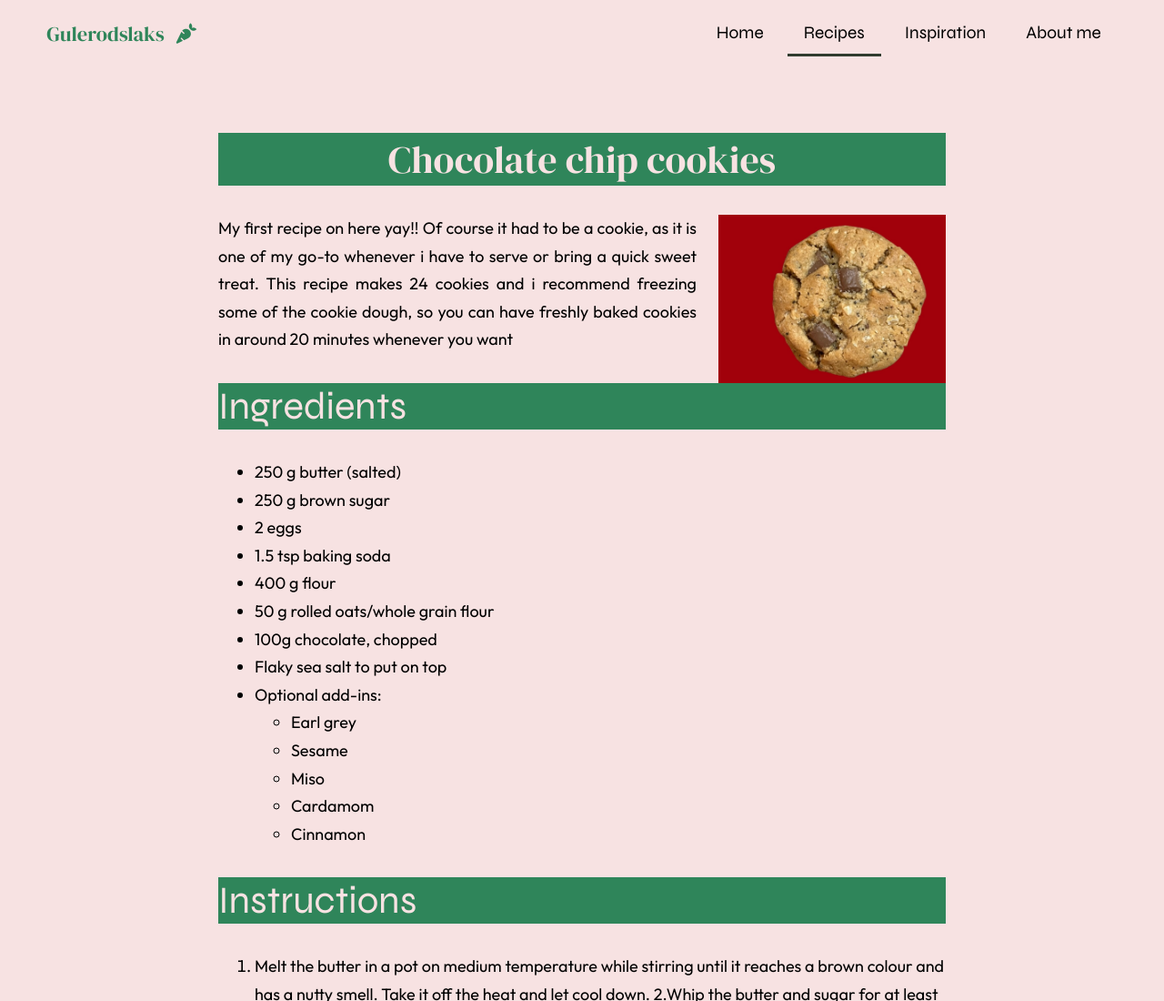
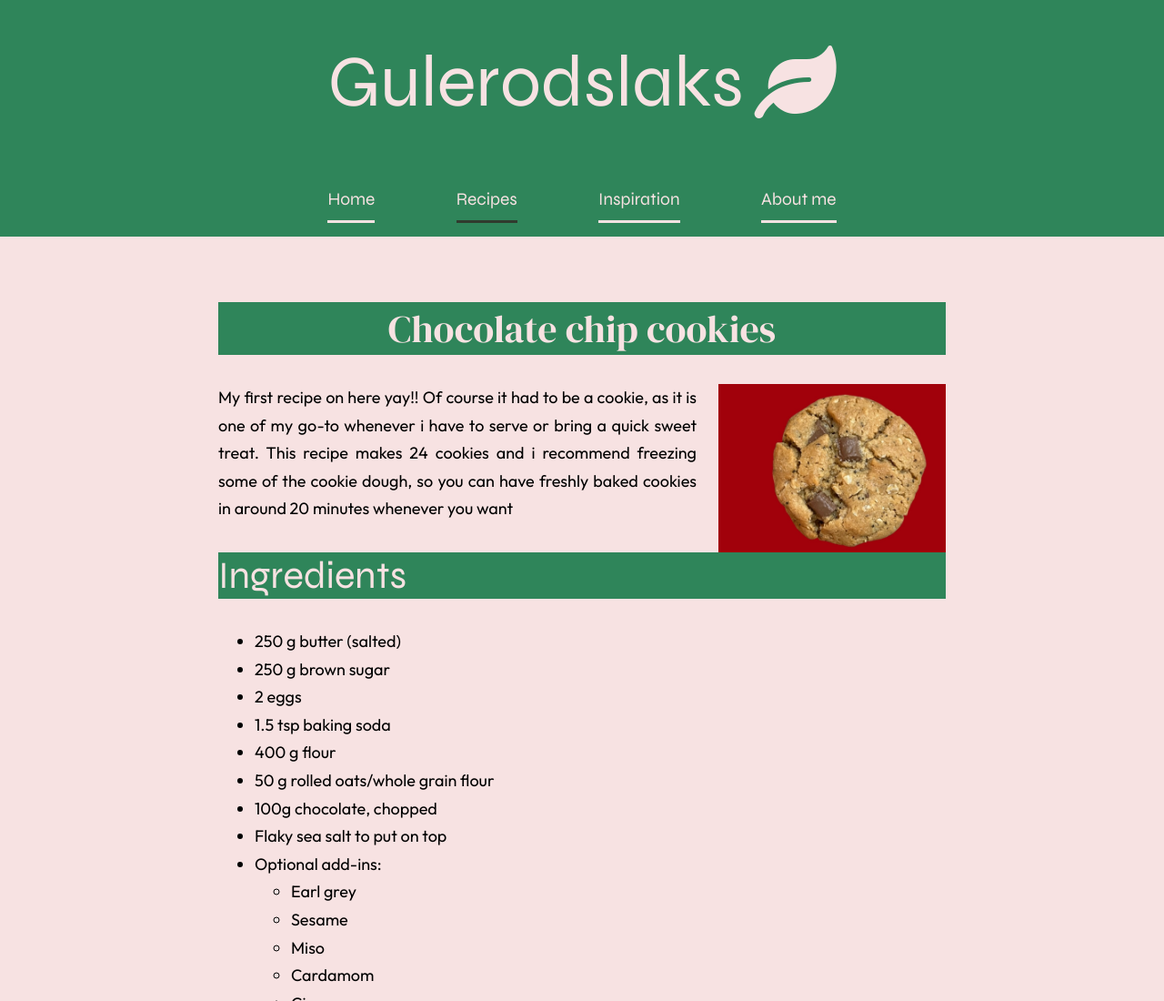
Before and after one commit to gabperro/gulerodslaks, an Eleventy site: page content/recipes/cookies.md in a window 1280 px wide. Shown: the top 1100 px of the page at 91% size. Built offline with nearby package versions, Linux system fonts and the light colour scheme; Eleventy itself is replaced by a stand-in of ours; files that its build step writes are made by us from their sources; a web font is replaced by a local one.

Commit message:
Use the main site banner on recipe articles

```diff
--- a/_includes/recipe.njk
+++ b/_includes/recipe.njk
@@ -8,14 +8,16 @@
   <link rel="stylesheet" href="https://cdnjs.cloudflare.com/ajax/libs/font-awesome/5.15.4/css/all.min.css">
 </head>
 <body>
-  <header class="compact-header recipe-header">
-    <a class="compact-logo" href="/">Gulerodslaks <i class="fas fa-carrot" aria-hidden="true"></i></a>
+  <header class="site-header consistent-page">
+    <div class="home-header-content">
+      <a class="header-logo" href="/index.html"><span>Gulerodslaks</span><i class="fas fa-leaf" aria-hidden="true"></i></a>
       <nav class="header-nav" aria-label="Main navigation">
-        <a href="/">Home</a>
+        <a href="/index.html">Home</a>
         <a class="active" href="/recipes.html" aria-current="location">Recipes</a>
         <a href="/ideas.html">Inspiration</a>
         <a href="/about.html">About me</a>
       </nav>
+    </div>
   </header>
 
 <main class="recipe-content">
```
